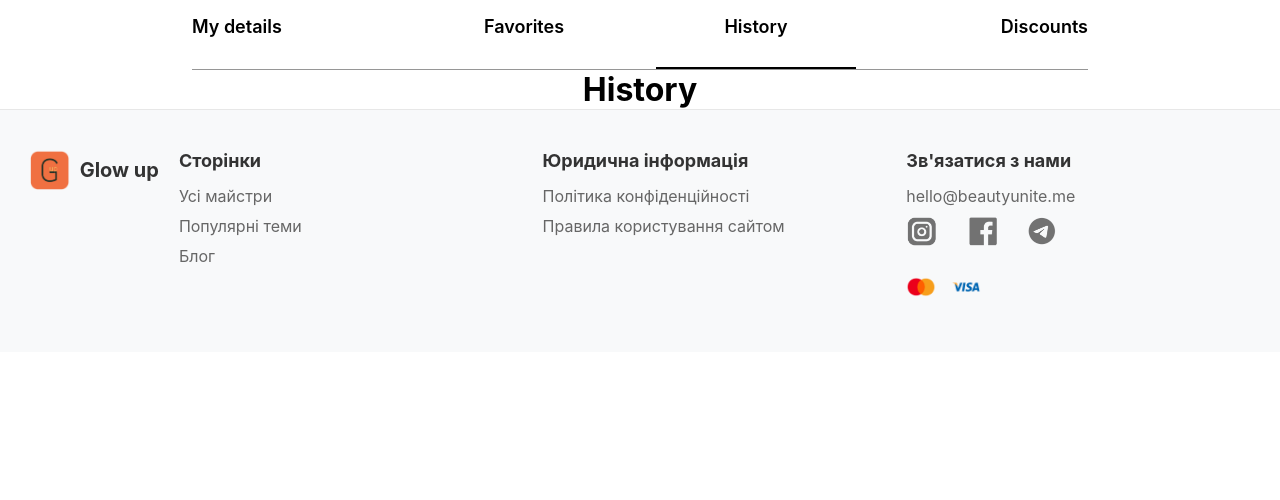
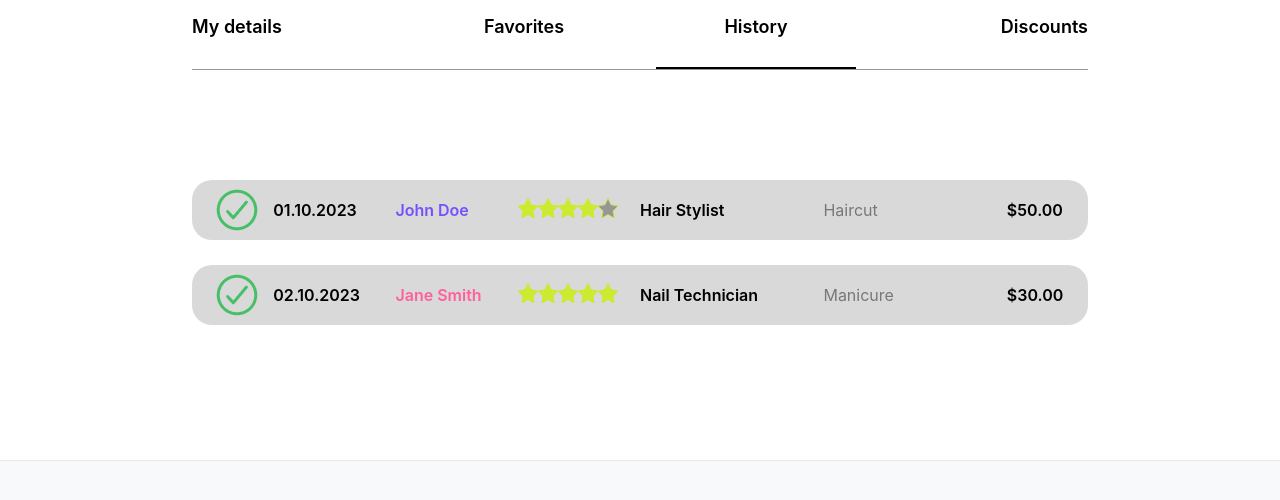
Before and after one commit to Danil-baz228/Glow-up, a React (Create React App) app in the folder react-diagram/: page /account/history in a window 1280 px wide. Shown: the part 263-763 px from the top of the page. Built offline with nearby package versions, Linux system fonts and the light colour scheme.

Commit message:
ClientHistoryPage completed, first variant of client pages, AppointmentComponent.js completed, all pages with examples

```diff
--- a/react-diagram/package.json
+++ b/react-diagram/package.json
@@ -6,6 +6,7 @@
     "@testing-library/jest-dom": "^5.17.0",
     "@testing-library/react": "^13.4.0",
     "@testing-library/user-event": "^13.5.0",
+    "date-fns": "^4.1.0",
     "react": "^18.3.1",
     "react-dom": "^18.3.1",
     "react-router-dom": "^6.26.1",
--- a/react-diagram/src/components/AppointmentComponent.js
+++ b/react-diagram/src/components/AppointmentComponent.js
@@ -1,9 +1,37 @@
 import React from 'react';
+import { format } from 'date-fns';
+import "./css/ClientPage/AppointmentComponent.css";
+import checkIcon from "./img/ClientPage/icon_checkmark.png";
 
-const AppointmentComponent = () => {
+const AppointmentComponent = ({appointment}) => {
+    const formattedDate = format(new Date(appointment.date), 'dd.MM.yyyy');
+
     return (
-        <div>
-
+        <div className={"appointmentBox"}>
+            <img src={appointment.status === "finished" ? checkIcon : checkIcon} alt=""/>
+            <div className="appointmentDate">{formattedDate}</div>
+            <div className={appointment.Master.gender === "male" ? "masterName masterMale" : "masterName masterFemale"}>{appointment.Master.first_name + " " + appointment.Master.last_name}</div>
+            <div className="appointmentRating">
+                <div className="starRating">
+                    {Array.from({length: 5}, (_, index) => (
+                        <svg
+                            key={index}
+                            xmlns="http://www.w3.org/2000/svg"
+                            width="20"
+                            height="20"
+                            fill={index < appointment.Review.rating ? `#CCEA2E` : "#969696"}
+                            stroke="#CCEA2E"
+                            viewBox="0 0 24 24"
+                        >
+                            <path
+                                d="M12 .587l3.668 7.568L24 9.748l-6 5.857L19.336 24 12 19.847 4.664 24 6 15.605 0 9.748l8.332-1.593L12 .587z"/>
+                        </svg>
+                    ))}
+                </div>
+            </div>
+            <div className="masterOccupation">{appointment.Master.Occupation.name}</div>
+            <div className="appointmentCategory">{appointment.Service.Category.name}</div>
+            <div className="appointmentPrice">${appointment.Service.price}</div>
         </div>
     );
 };
--- a/react-diagram/src/components/ClientFavoritesPage.js
+++ b/react-diagram/src/components/ClientFavoritesPage.js
@@ -62,7 +62,6 @@ const ClientFavoritesPage = () => {
         }
     ]);
 
-
     return (
         <div className={"clientFavoritesPage"}>
             {
--- a/react-diagram/src/components/ClientHistoryPage.js
+++ b/react-diagram/src/components/ClientHistoryPage.js
@@ -1,9 +1,70 @@
-import React from 'react';
+import React, {useState} from 'react';
+import "./css/ClientPage/ClientHistoryPage.css";
+import AppointmentComponent from "./AppointmentComponent";
 
 const ClientHistoryPage = () => {
+    const [appointments, setAppointments] = useState([
+        {
+            "appointment_id": 1,
+            "date": "2023-10-01T10:00:00Z",
+            "Master": {
+                "first_name": "John",
+                "last_name": "Doe",
+                "gender": "male",
+                "Occupation": {
+                    "name": "Hair Stylist"
+                }
+            },
+            "Review": {
+                "rating": 4
+            },
+            "Service": {
+                "Category": {
+                    "name": "Haircut"
+                },
+                "price": "50.00"
+            }
+        },
+        {
+            "appointment_id": 2,
+            "date": "2023-10-02T14:00:00Z",
+            "Master": {
+                "first_name": "Jane",
+                "last_name": "Smith",
+                "gender": "female",
+                "Occupation": {
+                    "name": "Nail Technician"
+                }
+            },
+            "Review": {
+                "rating": 5
+            },
+            "Service": {
+                "Category": {
+                    "name": "Manicure"
+                },
+                "price": "30.00"
+            }
+        }
+    ]);
+
     return (
-        <div>
-            <h1>History</h1>
+        <div className={"clientHistoryPage"}>
+            {
+                appointments && appointments.length > 0 ? (
+                    <div className={"appointmentList"}>
+                        {
+                            appointments.map((appointment, index) => {
+                                return (
+                                    <AppointmentComponent key={index} appointment={appointment}/>
+                                );
+                            })
+                        }
+                    </div>
+                ) : (
+                    <h1>Your history is empty.</h1>
+                )
+            }
         </div>
     );
 };
--- /dev/null
+++ b/react-diagram/src/components/css/ClientPage/AppointmentComponent.css
@@ -0,0 +1,62 @@
+* {
+    margin: 0;
+    padding: 0;
+}
+
+.appointmentBox{
+    display: grid;
+    grid-template-columns: 1fr 2fr 2fr 2fr 3fr 3fr 1fr;
+    align-items: center;
+    margin-bottom: 25px;
+    border-radius: 20px;
+    background-color: #D9D9D9;
+    padding: 5px 20px;
+}
+
+.appointmentBox img{
+    grid-column: 1;
+    width: 50px;
+    height: 50px;
+}
+
+.appointmentDate{
+    grid-column: 2;
+    font-size: 16px;
+    font-weight: 600;
+}
+
+.masterName{
+    grid-column: 3;
+    font-size: 16px;
+    font-weight: 600;
+}
+
+.appointmentRating{
+    grid-column: 4;
+}
+
+.masterMale{
+    color: #7550FF;
+}
+.masterFemale{
+    color: #FF609C;
+}
+
+.masterOccupation{
+    grid-column: 5;
+    font-size: 16px;
+    font-weight: 600;
+}
+
+.appointmentCategory{
+    grid-column: 6;
+    font-size: 16px;
+    font-weight: 400;
+    color: #787878;
+}
+
+.appointmentPrice{
+    grid-column: 7;
+    font-size: 16px;
+    font-weight: 600;
+}
--- a/react-diagram/src/components/css/ClientPage/ClientHistoryPage.css
+++ b/react-diagram/src/components/css/ClientPage/ClientHistoryPage.css
@@ -1,4 +1,20 @@
-* {
-    margin: 0;
-    padding: 0;
+.clientHistoryPage {
+    padding: 110px 0;
+    width: 100%;
+    display: flex;
+    justify-content: center;
+    align-items: center;
+    flex-direction: column;
 }
+
+.clientHistoryPage h1{
+    font-size: 36px;
+    font-weight: 400;
+    color: #FF609C;
+}
+
+.appointmentList{
+    width: 70%;
+    display: flex;
+    flex-direction: column;
+}
```
Also changed, not shown: react-diagram/src/components/img/ClientPage/icon_checkmark.png (added), 1 other file (tests, documents, lock files or other folders).
